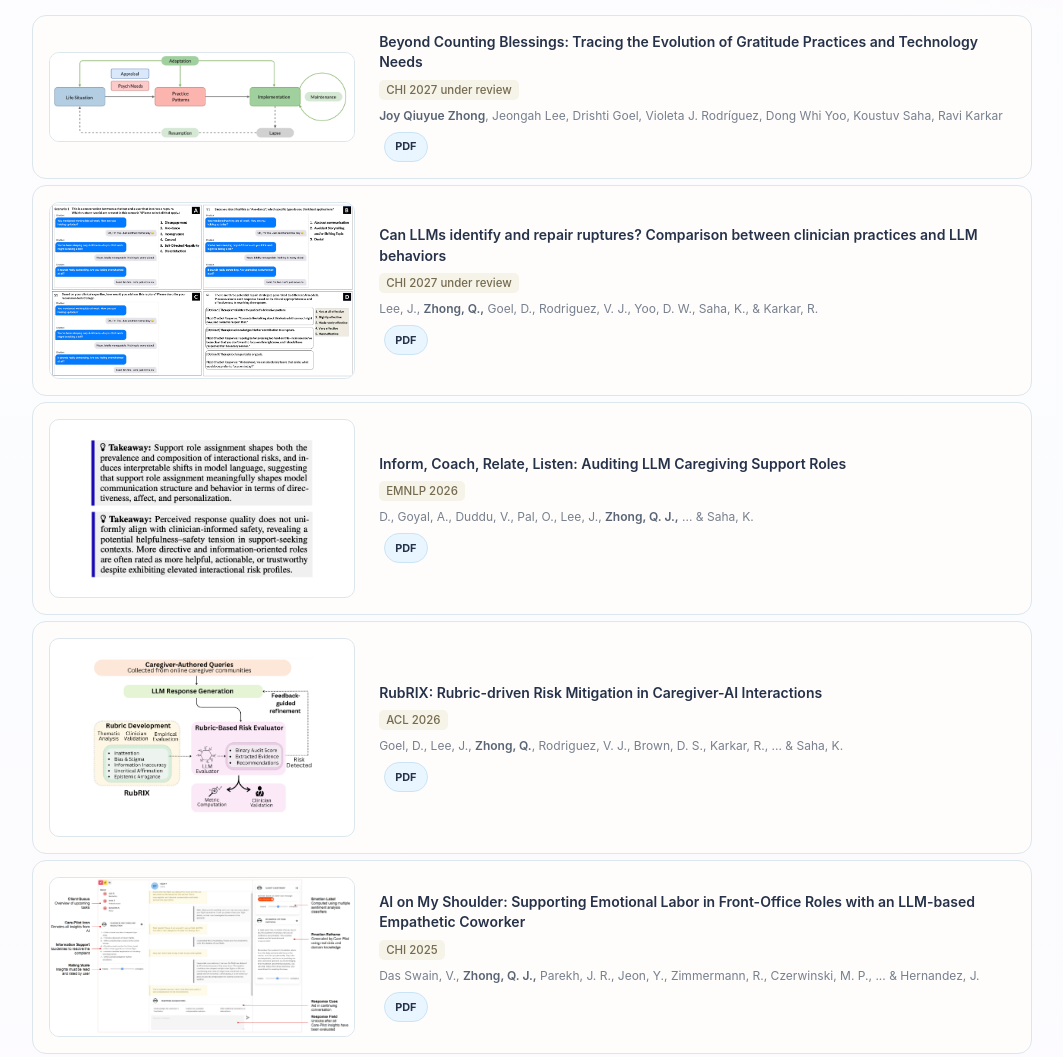
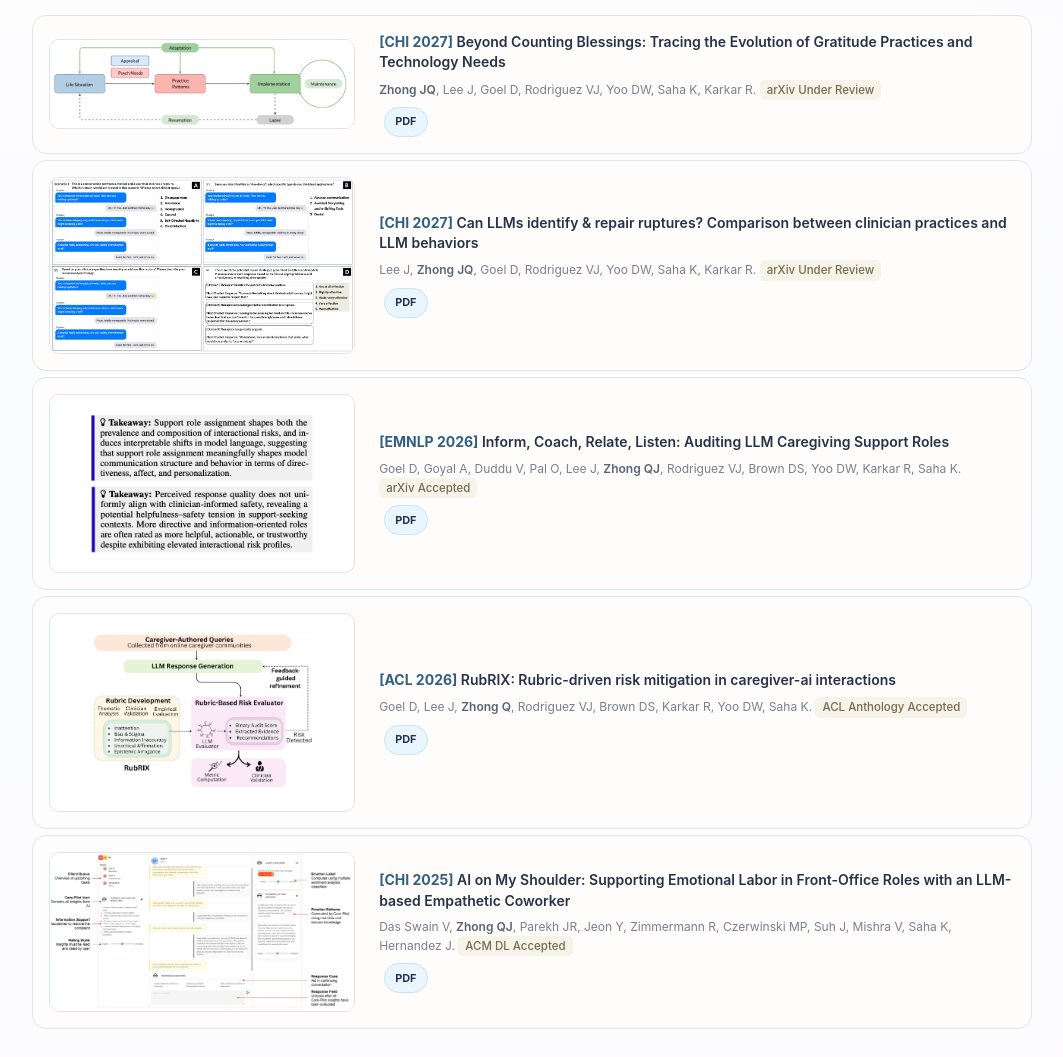
Before and after one commit to qiuyuejoy/qiuyuejoy.github.io, a plain HTML site: page index.html in a window 1280 px wide. Shown: the part 854-1911 px from the top of the page, without its empty margins (108-1171 px from the left). Drawn offline with Linux system fonts and the light colour scheme.

Commit message:
Reformat publication entries with venue tags and full author lists
Co-Authored-By: Claude Opus 5.5 <noreply@anthropic.com>

```diff
--- a/index.html
+++ b/index.html
@@ -726,6 +726,11 @@
       line-height: 1.4;
       font-style: normal;
       font-weight: 500;
+    }
+
+    .pub-venue {
+      color: var(--accent-dark);
+      font-weight: 700;
     }
 
     a.venue-badge:hover {
@@ -1288,8 +1293,8 @@
               <img src="/publications/teasers/beyond-counting-blessings-figure-1.png" alt="Adaptive Gratitude Practice Model: life situations shape appraisals and psychological needs, which inform practice patterns and implementation, with paths for adaptation, maintenance, lapse, and resumption.">
             </figure>
             <div class="publication-content">
-              <h3>Beyond Counting Blessings: Tracing the Evolution of Gratitude Practices and Technology Needs</h3>
-              <p class="meta"><a class="venue-badge" href="https://arxiv.org/abs/2609.21853" target="_blank" rel="noopener noreferrer">CHI 2027 under review</a><span class="publication-authors"><strong>Joy Qiuyue Zhong</strong>, Jeongah Lee, Drishti Goel, Violeta J. Rodríguez, Dong Whi Yoo, Koustuv Saha, Ravi Karkar</span></p>
+              <h3><span class="pub-venue">[CHI 2027]</span> Beyond Counting Blessings: Tracing the Evolution of Gratitude Practices and Technology Needs</h3>
+              <p class="meta"><span class="publication-authors"><strong>Zhong JQ</strong>, Lee J, Goel D, Rodriguez VJ, Yoo DW, Saha K, Karkar R. <a class="venue-badge" href="https://arxiv.org/abs/2609.21853" target="_blank" rel="noopener noreferrer">arXiv Under Review</a></span></p>
               <p>
                 <a class="resource-link" href="/publications/beyond-counting-blessings.pdf">PDF</a>
               </p>
@@ -1300,8 +1305,8 @@
               <img src="/publications/teasers/ruptures-figure-1.png" alt="Example rupture scenarios and clinical resolution strategies used to evaluate LLM responses.">
             </figure>
             <div class="publication-content">
-              <h3>Can LLMs identify and repair ruptures? Comparison between clinician practices and LLM behaviors</h3>
-              <p class="meta"><a class="venue-badge" href="https://arxiv.org/abs/2609.25287" target="_blank" rel="noopener noreferrer">CHI 2027 under review</a><span class="publication-authors">Lee, J., <strong>Zhong, Q.,</strong> Goel, D., Rodriguez, V. J., Yoo, D. W., Saha, K., &amp; Karkar, R.</span></p>
+              <h3><span class="pub-venue">[CHI 2027]</span> Can LLMs identify &amp; repair ruptures? Comparison between clinician practices and LLM behaviors</h3>
+              <p class="meta"><span class="publication-authors">Lee J, <strong>Zhong JQ</strong>, Goel D, Rodriguez VJ, Yoo DW, Saha K, Karkar R. <a class="venue-badge" href="https://arxiv.org/abs/2609.25287" target="_blank" rel="noopener noreferrer">arXiv Under Review</a></span></p>
               <p><a class="resource-link" href="/publications/ruptures.pdf">PDF</a></p>
             </div>
           </article>
@@ -1310,8 +1315,8 @@
               <img src="/publications/teasers/caregiving-roles-combined.png" alt="Two key takeaways: support role assignment shapes interactional risks and model language; perceived response quality does not uniformly align with clinician-informed safety.">
             </figure>
             <div class="publication-content">
-              <h3>Inform, Coach, Relate, Listen: Auditing LLM Caregiving Support Roles</h3>
-              <p class="meta"><a class="venue-badge" href="https://arxiv.org/abs/2605.29473" target="_blank" rel="noopener noreferrer">EMNLP 2026</a><span class="publication-authors">D., Goyal, A., Duddu, V., Pal, O., Lee, J., <strong>Zhong, Q. J.,</strong> ... &amp; Saha, K.</span></p>
+              <h3><span class="pub-venue">[EMNLP 2026]</span> Inform, Coach, Relate, Listen: Auditing LLM Caregiving Support Roles</h3>
+              <p class="meta"><span class="publication-authors">Goel D, Goyal A, Duddu V, Pal O, Lee J, <strong>Zhong QJ</strong>, Rodriguez VJ, Brown DS, Yoo DW, Karkar R, Saha K. <a class="venue-badge" href="https://arxiv.org/abs/2605.29473" target="_blank" rel="noopener noreferrer">arXiv Accepted</a></span></p>
               <p><a class="resource-link" href="/publications/Inform,%20Coach,%20Relate,%20Listen-%20Auditing%20LLM%20Caregiving%20Support%20Roles.pdf">PDF</a></p>
             </div>
           </article>
@@ -1320,8 +1325,8 @@
               <img src="/publications/teasers/rubrix-figure-1.png" alt="Schematic overview of the RubRIX study design and rubric-driven risk mitigation process.">
             </figure>
             <div class="publication-content">
-              <h3>RubRIX: Rubric-driven Risk Mitigation in Caregiver-AI Interactions</h3>
-              <p class="meta"><a class="venue-badge" href="https://aclanthology.org/2026.findings-acl.1774/" target="_blank" rel="noopener noreferrer">ACL 2026</a><span class="publication-authors">Goel, D., Lee, J., <strong>Zhong, Q.</strong>, Rodriguez, V. J., Brown, D. S., Karkar, R., ... &amp; Saha, K.</span></p>
+              <h3><span class="pub-venue">[ACL 2026]</span> RubRIX: Rubric-driven risk mitigation in caregiver-ai interactions</h3>
+              <p class="meta"><span class="publication-authors">Goel D, Lee J, <strong>Zhong Q</strong>, Rodriguez VJ, Brown DS, Karkar R, Yoo DW, Saha K. <a class="venue-badge" href="https://aclanthology.org/2026.findings-acl.1774/" target="_blank" rel="noopener noreferrer">ACL Anthology Accepted</a></span></p>
               <p><a class="resource-link" href="/publications/RubRIX.pdf">PDF</a></p>
             </div>
           </article>
@@ -1330,8 +1335,8 @@
               <img src="/publications/teasers/ai-on-my-shoulder-figure-1.png" alt="Schematic figures showing how a domain-informed empathetic coworker supports emotional labor for front-office workers.">
             </figure>
             <div class="publication-content">
-              <h3>AI on My Shoulder: Supporting Emotional Labor in Front-Office Roles with an LLM-based Empathetic Coworker</h3>
-              <p class="meta"><a class="venue-badge" href="https://dl.acm.org/doi/10.1145/3706598.3713705" target="_blank" rel="noopener noreferrer">CHI 2025</a><span class="publication-authors">Das Swain, V., <strong>Zhong, Q. J.,</strong> Parekh, J. R., Jeon, Y., Zimmermann, R., Czerwinski, M. P., ... &amp; Hernandez, J.</span></p>
+              <h3><span class="pub-venue">[CHI 2025]</span> AI on My Shoulder: Supporting Emotional Labor in Front-Office Roles with an LLM-based Empathetic Coworker</h3>
+              <p class="meta"><span class="publication-authors">Das Swain V, <strong>Zhong QJ</strong>, Parekh JR, Jeon Y, Zimmermann R, Czerwinski MP, Suh J, Mishra V, Saha K, Hernandez J. <a class="venue-badge" href="https://dl.acm.org/doi/10.1145/3706598.3713705" target="_blank" rel="noopener noreferrer">ACM DL Accepted</a></span></p>
               <p><a class="resource-link" href="/publications/ai%20on%20my%20shoulder.pdf">PDF</a></p>
             </div>
           </article>
```
